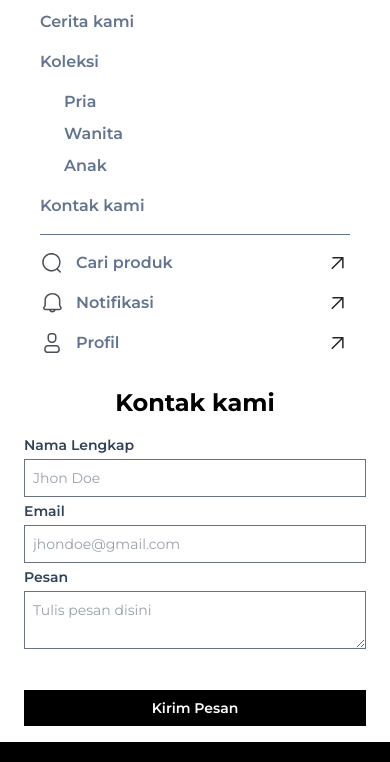
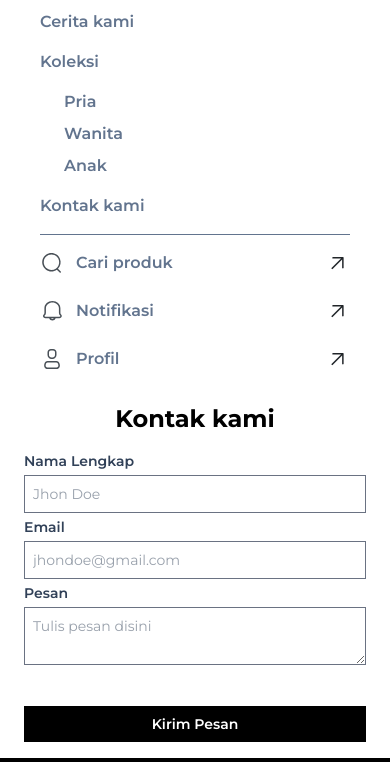
Before and after one commit to imammeze/luxora-ecommerce, a website: page src/contact.html in a window 390 px wide. Both pictures are taken after a click on the button 52 px from the left and 38 px from the top of the page. Shown: the part 82-844 px from the top of the page. Drawn offline with Linux system fonts and the light colour scheme.

Commit message:
fix: increase gap between elements in contact section for better spacing

```diff
--- a/src/contact.html
+++ b/src/contact.html
@@ -43,7 +43,7 @@
                 <li><a href="contact.html">Kontak kami</a></li>
             </ul>
             <hr class="w-full border-t my-4 border-slate-500 lg:hidden">
-            <div class="flex flex-col gap-4 lg:hidden">
+            <div class="flex flex-col gap-6 lg:hidden">
                 <div class="flex justify-between">
                     <div class="flex gap-3">
                         <img src="./assets/icon/Magnifier.svg" alt="">
```
